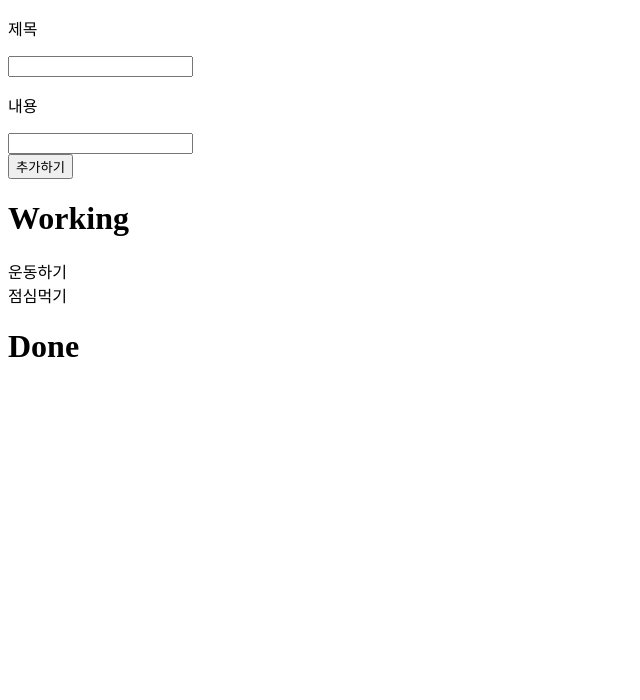
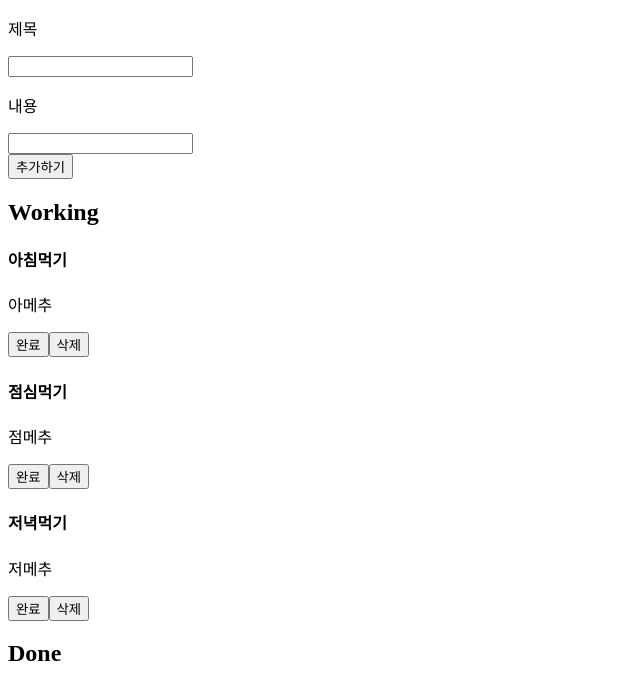
Before and after one commit to 2njeong/ts_todolist, a React (Vite) app: page / in a window 1280 px wide. Shown: the top 700 px of the page, without its empty margins (0-640 px from the left). Built offline with nearby package versions, Linux system fonts and the light colour scheme; data requests are answered from the project's data file.

Commit message:
Add: 할일 완료/ 삭제 기능 추가

```diff
--- a/db.json
+++ b/db.json
@@ -1,15 +1,21 @@
 {
   "todolist": [
     {
-      "id": "0",
-      "title": "운동하기",
-      "content": "몸짱이 될테야",
+      "id": "386f",
+      "title": "아침먹기",
+      "content": "아메추",
       "isDone": false
     },
     {
-      "id": "b99f",
+      "id": "5b8c",
       "title": "점심먹기",
       "content": "점메추",
+      "isDone": false
+    },
+    {
+      "id": "304c",
+      "title": "저녁먹기",
+      "content": "저메추",
       "isDone": false
     }
   ]
--- a/src/api.ts
+++ b/src/api.ts
@@ -3,24 +3,44 @@ import axios, { AxiosInstance, AxiosResponse } from "axios";
 
 export class Todo {
   constructor(
+    public id: string | undefined,
     public title: string,
     public content: string,
     public isDone: boolean
   ) {}
 }
 
+const QUERYKEY_TODOLIST = "/todolist";
+
 export const api: AxiosInstance = axios.create({
   baseURL: "http://localhost:4000",
 });
 
 export const fetchTodos = async (): Promise<Todo[]> => {
-  const { data }: AxiosResponse<Todo[]> = await api.get("/todolist");
+  const { data }: AxiosResponse<Todo[]> = await api.get(`${QUERYKEY_TODOLIST}`);
   return data;
 };
 
 export const addTodos: MutationFunction<Todo, Todo> = async (
   newTodo: Todo
 ): Promise<Todo> => {
-  const { data } = await api.post("/todolist", newTodo);
+  const { data } = await api.post(QUERYKEY_TODOLIST, newTodo);
   return data;
 };
+
+export const changeDoneTodo: MutationFunction<Todo, Todo> = async (
+  todo: Todo
+): Promise<Todo> => {
+  const { data } = await api.patch(`${QUERYKEY_TODOLIST}/${todo.id}`, {
+    ...todo,
+    isDone: !todo.isDone,
+  });
+  return data;
+};
+
+export const deleteTodo: MutationFunction<Todo, Todo> = async (
+  todo: Todo
+): Promise<Todo> => {
+  const { data } = await api.delete(`${QUERYKEY_TODOLIST}/${todo.id}`);
+  return data;
+};
--- a/src/components/Done.tsx
+++ b/src/components/Done.tsx
@@ -1,7 +1,10 @@
+import Todolist from "./Todolist";
+
 const Done = () => {
   return (
     <>
-      <h1>Done</h1>
+      <h2>Done</h2>
+      <Todolist isDone={true} />
     </>
   );
 };
--- a/src/components/MakeTodo.tsx
+++ b/src/components/MakeTodo.tsx
@@ -1,28 +1,22 @@
-import { ChangeEvent, useState } from "react";
-import { useAddTodo } from "../customhook";
+import { FormEvent } from "react";
+import { useAddTodo, useInput } from "../customhook";
 import { Todo } from "../api";
 
 const MakeTodo = () => {
-  const [title, setTitle] = useState<string>("");
-  const [content, setContent] = useState<string>("");
+  const [title, titleHandler, clearTitle] = useInput();
+  const [content, contentHandler, clearContent] = useInput();
   const { mutate: mutateToAdd } = useAddTodo();
 
-  const titleHandler = (e: ChangeEvent<HTMLInputElement>): void => {
-    setTitle(e.target.value);
-  };
-
-  const contentHandler = (e: ChangeEvent<HTMLInputElement>) => {
-    setContent(e.target.value);
-  };
-
-  const newTodo = new Todo(title, content, false);
+  const newTodo = new Todo(undefined, title, content, false);
 
   const addHandler = () => {
     mutateToAdd(newTodo);
+    clearTitle();
+    clearContent();
   };
 
   return (
-    <>
+    <form onSubmit={(e: FormEvent<HTMLFormElement>) => e.preventDefault()}>
       <div>
         <p>제목</p>
         <input value={title} onChange={titleHandler}></input>
@@ -33,7 +27,7 @@ const MakeTodo = () => {
       </div>
 
       <button onClick={addHandler}>추가하기</button>
-    </>
+    </form>
   );
 };
 
--- /dev/null
+++ b/src/components/Todolist.tsx
@@ -0,0 +1,41 @@
+import { Todo } from "../api";
+import { useDeleteTodo, useEditTodo } from "../customhook";
+import { useAppSelector } from "../reduxHooks";
+
+const Todolist = ({ isDone }: { isDone: boolean }) => {
+  const todolist = useAppSelector((state) => state.todolistSlice);
+  const showingList = todolist.filter((todo) => todo.isDone === isDone);
+  const { mutate: mutateToEdit } = useEditTodo();
+  const { mutate: mutateToDelete } = useDeleteTodo();
+
+  const doneClickHandler = (todo: Todo) => {
+    mutateToEdit(todo);
+  };
+
+  const deleteClickHandler = (todo: Todo) => {
+    if (window.confirm("할일을 삭제하시겠습니까?")) {
+      mutateToDelete(todo);
+    }
+  };
+
+  return (
+    <>
+      {showingList?.map((todo) => (
+        <div key={todo.id}>
+          <div>
+            <h4>{todo.title}</h4>
+            <p>{todo.content}</p>
+          </div>
+          <div>
+            <button onClick={() => doneClickHandler(todo)}>
+              {todo.isDone ? "취소" : "완료"}
+            </button>
+            <button onClick={() => deleteClickHandler(todo)}>삭제</button>
+          </div>
+        </div>
+      ))}
+    </>
+  );
+};
+
+export default Todolist;
--- a/src/components/Working.tsx
+++ b/src/components/Working.tsx
@@ -1,16 +1,10 @@
-import { ReactNode } from "react";
-import { useAppSelector } from "../reduxHooks";
+import Todolist from "./Todolist";
 
-const Working = (): ReactNode => {
-  const todolist = useAppSelector((state) => state.todolistSlice);
-  console.log(todolist);
-
+const Working = () => {
   return (
     <>
-      <h1>Working</h1>
-      {todolist?.map((todo, idx) => (
-        <div key={idx}>{todo.title}</div>
-      ))}
+      <h2>Working</h2>
+      <Todolist isDone={false} />
     </>
   );
 };
--- a/src/customhook.ts
+++ b/src/customhook.ts
@@ -3,7 +3,8 @@ import {
   useQueryClient,
   useSuspenseQuery,
 } from "@tanstack/react-query";
-import { Todo, addTodos, fetchTodos } from "./api";
+import { Todo, addTodos, changeDoneTodo, deleteTodo, fetchTodos } from "./api";
+import { ChangeEvent, useState } from "react";
 
 export const useGetTodolist = (): {
   isLoading: boolean;
@@ -22,6 +23,23 @@ export const useGetTodolist = (): {
   return { isLoading, isError, data: todos };
 };
 
+export const useInput = (): [
+  string,
+  (e: ChangeEvent<HTMLInputElement>) => void,
+  () => void
+] => {
+  const [value, setValue] = useState<string>("");
+
+  const handler = (e: ChangeEvent<HTMLInputElement>) => {
+    setValue(e.target.value);
+  };
+
+  const clearHandler = () => {
+    setValue("");
+  };
+  return [value, handler, clearHandler];
+};
+
 export const useAddTodo = () => {
   const queryClient = useQueryClient();
 
@@ -34,3 +52,29 @@ export const useAddTodo = () => {
   });
   return { mutate: mutateToAdd };
 };
+
+export const useEditTodo = () => {
+  const queryClient = useQueryClient();
+
+  const { mutate: mutateToEdit } = useMutation({
+    mutationFn: changeDoneTodo,
+    onSuccess: async () => {
+      await queryClient.invalidateQueries({ queryKey: ["todos"] });
+      console.log("완료상태 변경 성공");
+    },
+  });
+  return { mutate: mutateToEdit };
+};
+
+export const useDeleteTodo = () => {
+  const queryClient = useQueryClient();
+
+  const { mutate: mutateToDelete } = useMutation({
+    mutationFn: deleteTodo,
+    onSuccess: async () => {
+      await queryClient.invalidateQueries({ queryKey: ["todos"] });
+      console.log("할일 삭제 성공");
+    },
+  });
+  return { mutate: mutateToDelete };
+};
```
